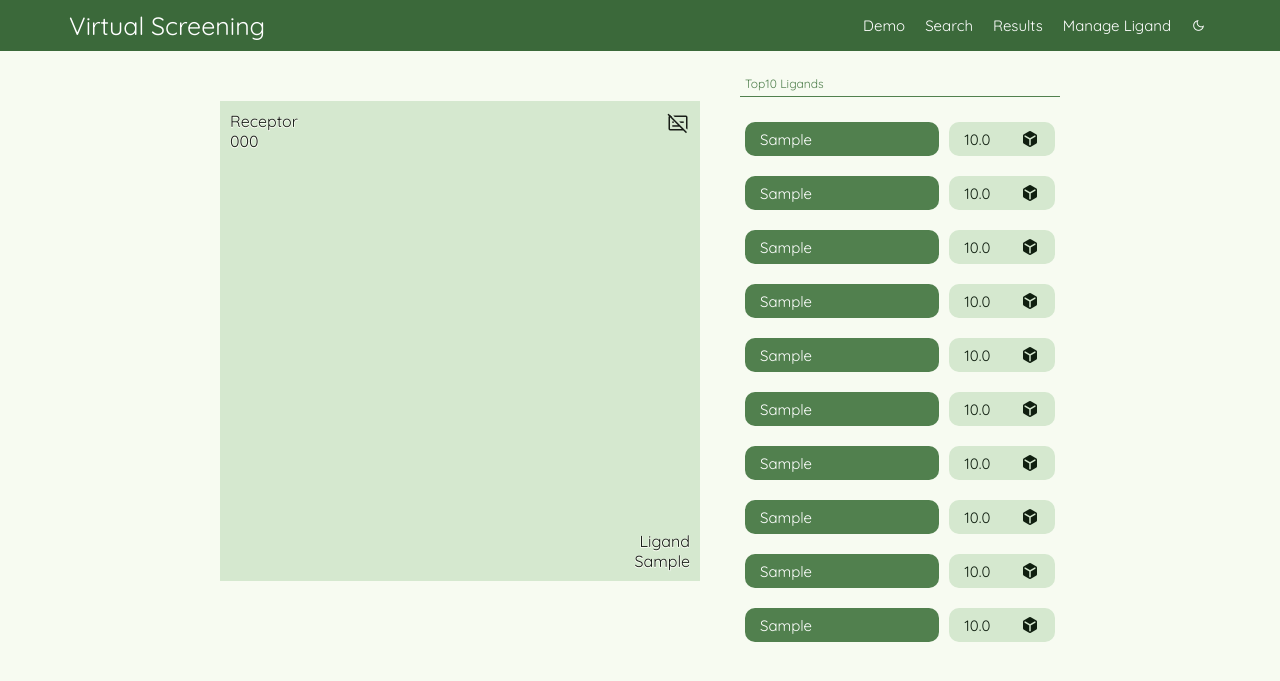
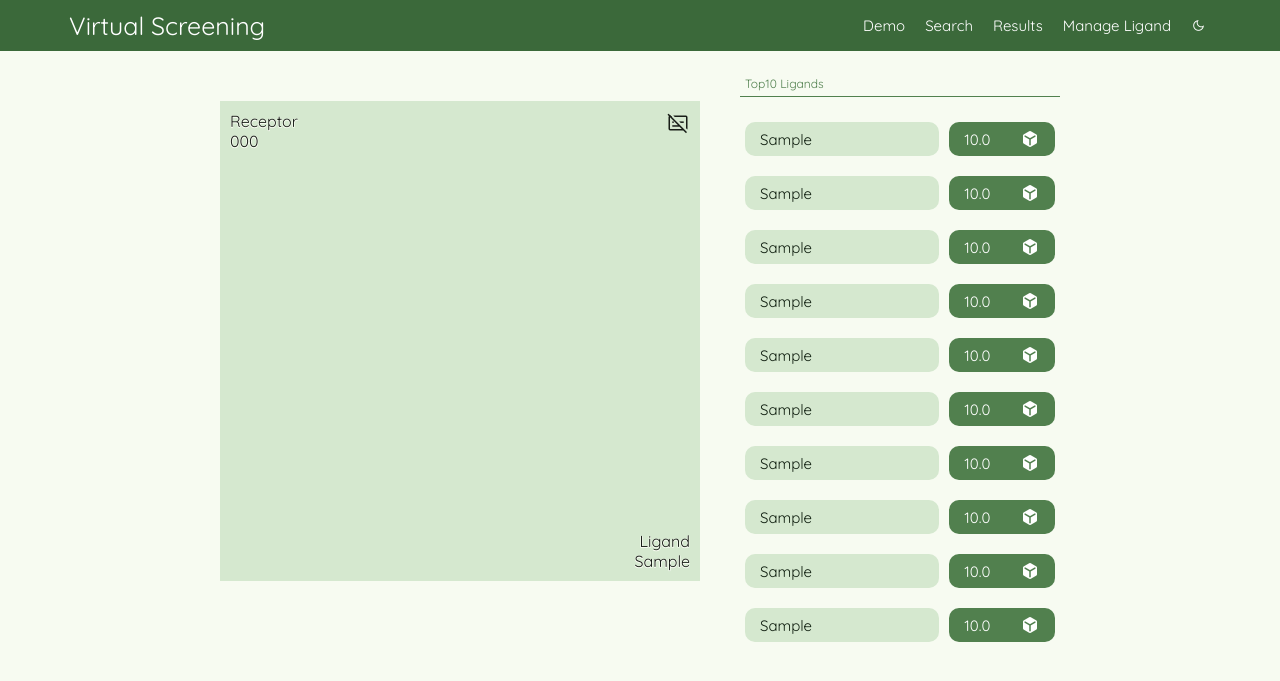
Before and after one commit to sillage13/PNUCSE_2024-1_team8, a Django app: page /results-list/1/ in a window 1280 px wide. Shown: the top 681 px of the page. Run offline with Django 5.2, Linux system fonts and the light colour scheme; tables that the repository leaves empty hold one stand-in row (values such as "Sample post").

Commit message:
결과 상세 페이지의 색 변경

```diff
--- a/ligand_search/app/virtual_screening/static/css/result_detail.css
+++ b/ligand_search/app/virtual_screening/static/css/result_detail.css
@@ -81,15 +81,15 @@
 
 .result_ul > li > div:nth-child(1) {
     width: 65%;
-    background-color: var(--green);
-    color: var(--on-green);
+    background-color: var(--container);
+    color: var(--on-container);
 }
 
 .result_ul > li > div:nth-child(2) {
     width: 35%;
-    background-color: var(--container);
-    color: var(--on-container);
     justify-content: flex-end;
+    background-color: var(--green);
+    color: var(--on-green);
 }
 
 .result_ul > li > div:nth-child(2) > div {
@@ -98,7 +98,7 @@
 
 .result_ul > li .material-symbols-outlined {
     font-size: 20px;
-    color: var(--on-container);
+    color: var(--on-green);
 }
 
 .result_ul .selected .material-symbols-outlined{
```
